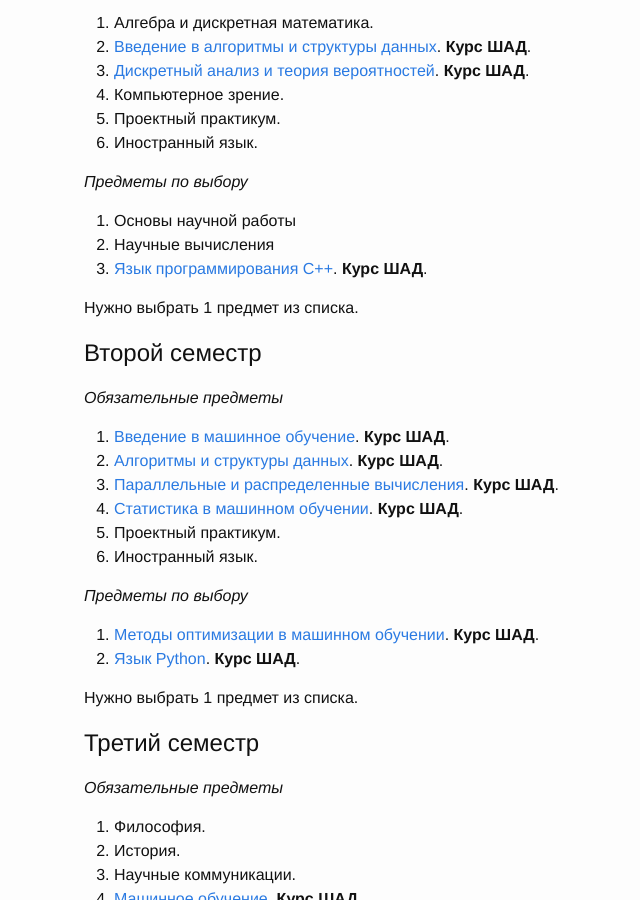
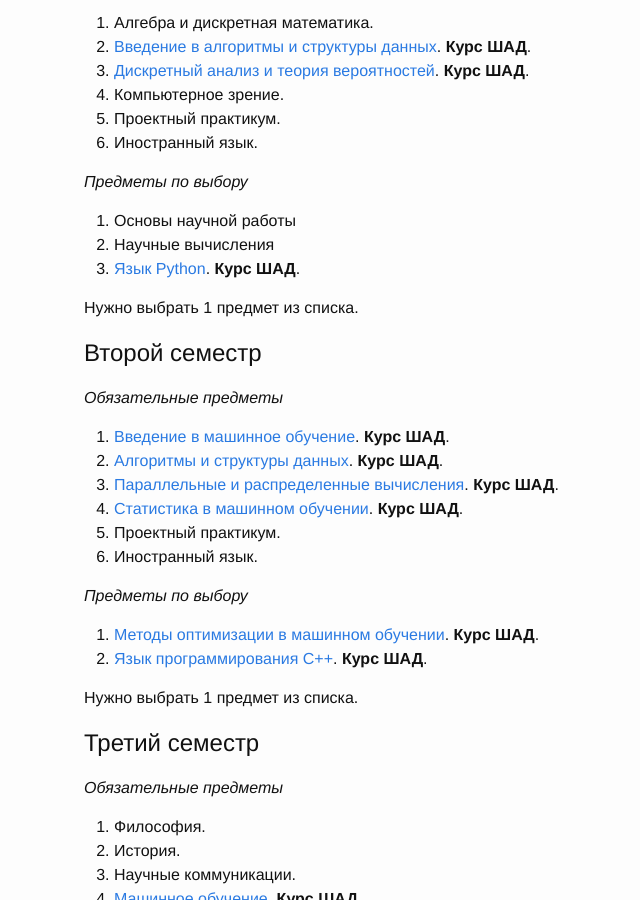
Before and after one commit to sozykin/asozykin.ru, a Jekyll site: the page built from _posts/2017-06-27-Master-Program-Shad.md, in a window 1280 px wide and 900 px high, scrolled down 432 px. Shown: the whole window, without its empty margins (186-826 px from the left). Built offline with Jekyll 4.4.1, drawn with Linux system fonts in a browser that asks for light colours; comment, search, counter and statistics services are not loaded; part of the change alters nothing that is shown.

```diff
--- a/_posts/2017-06-27-Master-Program-Shad.md
+++ b/_posts/2017-06-27-Master-Program-Shad.md
@@ -24,7 +24,8 @@ comments: true
 
 1. Основы научной работы
 2. Научные вычисления
-3. [Язык программирования C++](https://yandexdataschool.ru/edu-process/program/special-courses/cpp). **Курс ШАД**.
+3. [Язык Python](https://yandexdataschool.ru/edu-process/program/special-courses/python). **Курс ШАД**.
+
 
 Нужно выбрать 1 прeдмет из списка.
 
@@ -42,7 +43,7 @@ comments: true
 *Предметы по выбору*
 
 1. [Методы оптимизации в машинном обучении](https://yandexdataschool.ru/edu-process/program/special-courses/oml). **Курс ШАД**.
-2. [Язык Python](https://yandexdataschool.ru/edu-process/program/special-courses/python). **Курс ШАД**.
+2. [Язык программирования C++](https://yandexdataschool.ru/edu-process/program/special-courses/cpp). **Курс ШАД**.
 
 Нужно выбрать 1 предмет из списка.
 
```
